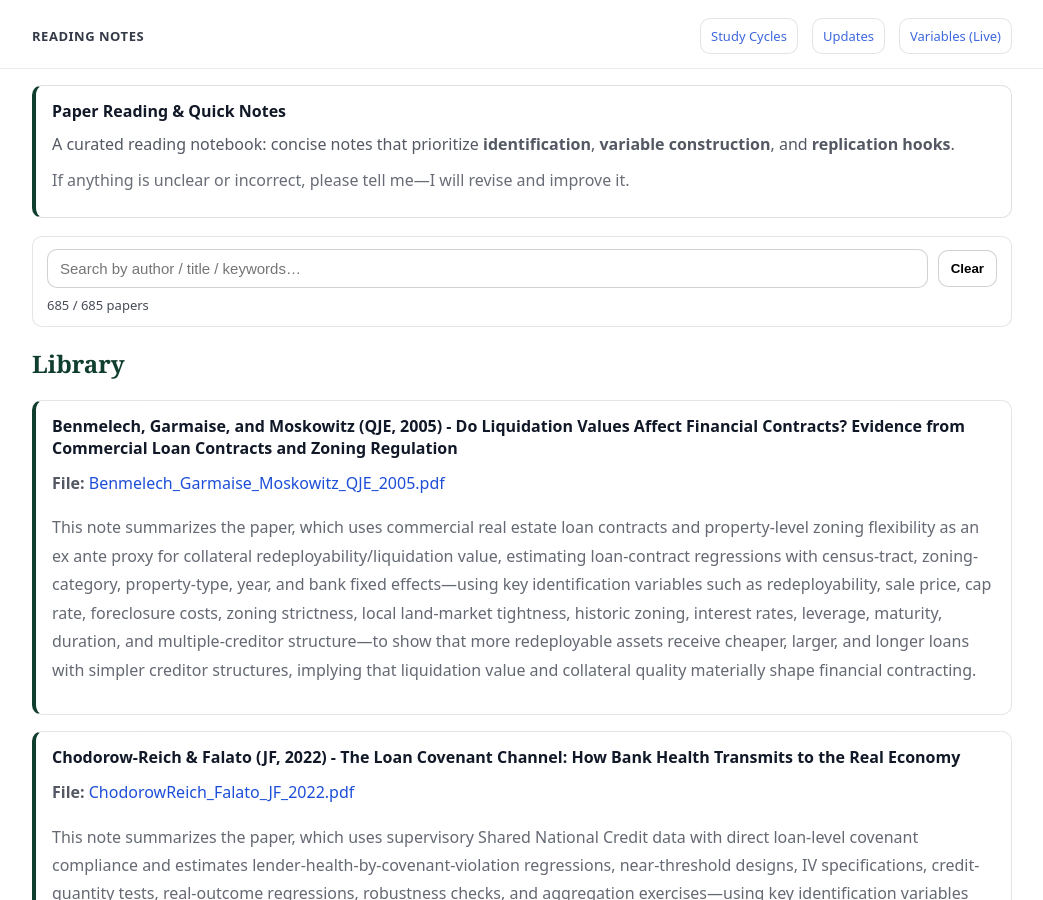
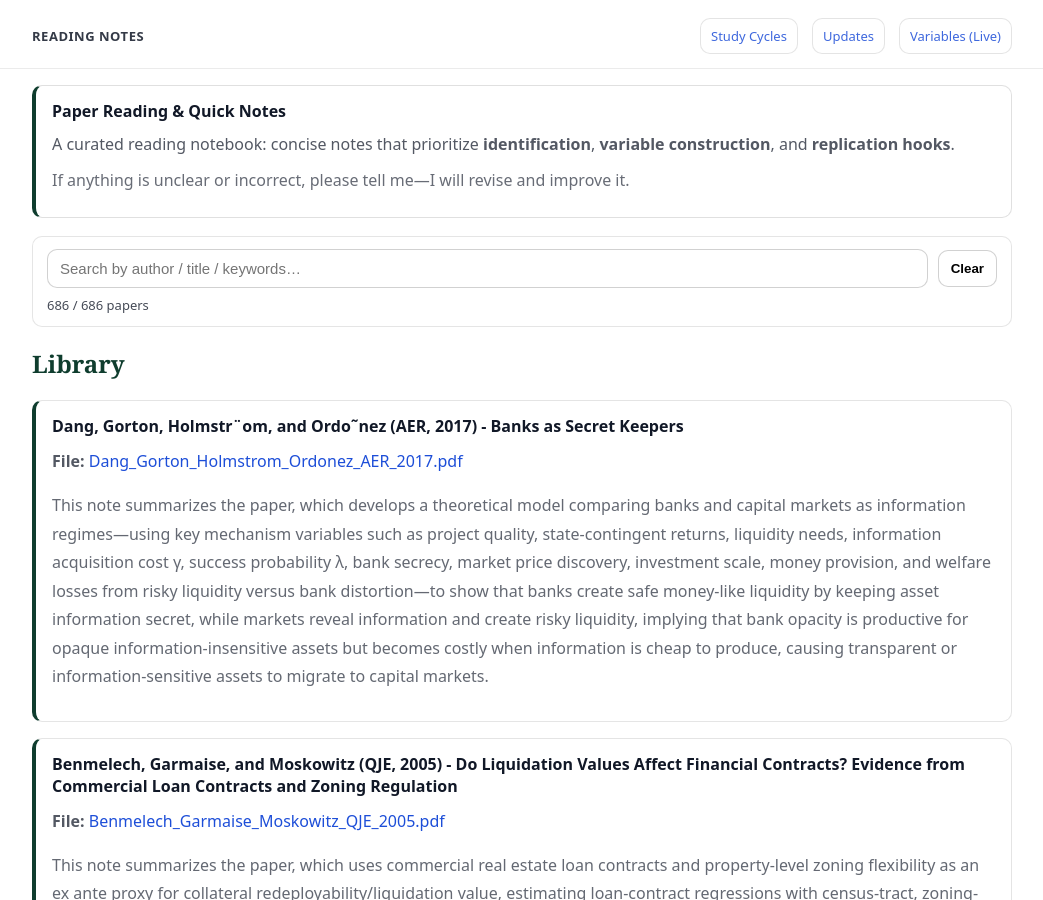
Before and after one commit to yaxinzn/study-archive, a Jekyll site: the page built from reading/index.md, in a window 1280 px wide and 900 px high. Shown: the whole window, without its empty margins (118-1161 px from the left). Built offline with Jekyll 4.4.1, drawn with Linux system fonts in a browser that asks for light colours.

Commit message:
Reading: add/update Dang_Gorton_Holmstrom_Ordonez_AER_2017.pdf

```diff
--- a/_data/reading.yml
+++ b/_data/reading.yml
@@ -1,3 +1,7 @@
+- title: "Dang, Gorton, Holmstr¨om, and Ordo˜nez (AER, 2017) - Banks as Secret Keepers"
+  file: "Dang_Gorton_Holmstrom_Ordonez_AER_2017.pdf"
+  desc: "This note summarizes the paper, which develops a theoretical model comparing banks and capital markets as information regimes—using key mechanism variables such as project quality, state-contingent returns, liquidity needs, information acquisition cost γ, success probability λ, bank secrecy, market price discovery, investment scale, money provision, and welfare losses from risky liquidity versus bank distortion—to show that banks create safe money-like liquidity by keeping asset information secret, while markets reveal information and create risky liquidity, implying that bank opacity is productive for opaque information-insensitive assets but becomes costly when information is cheap to produce, causing transparent or information-sensitive assets to migrate to capital markets."
+
 - title: "Benmelech, Garmaise, and Moskowitz (QJE, 2005) - Do Liquidation Values Affect Financial Contracts? Evidence from Commercial Loan Contracts and Zoning Regulation"
   file: "Benmelech_Garmaise_Moskowitz_QJE_2005.pdf"
   desc: "This note summarizes the paper, which uses commercial real estate loan contracts and property-level zoning flexibility as an ex ante proxy for collateral redeployability/liquidation value, estimating loan-contract regressions with census-tract, zoning-category, property-type, year, and bank fixed effects—using key identification variables such as redeployability, sale price, cap rate, foreclosure costs, zoning strictness, local land-market tightness, historic zoning, interest rates, leverage, maturity, duration, and multiple-creditor structure—to show that more redeployable assets receive cheaper, larger, and longer loans with simpler creditor structures, implying that liquidation value and collateral quality materially shape financial contracting."
```
Also changed, not shown: 1 other file.
